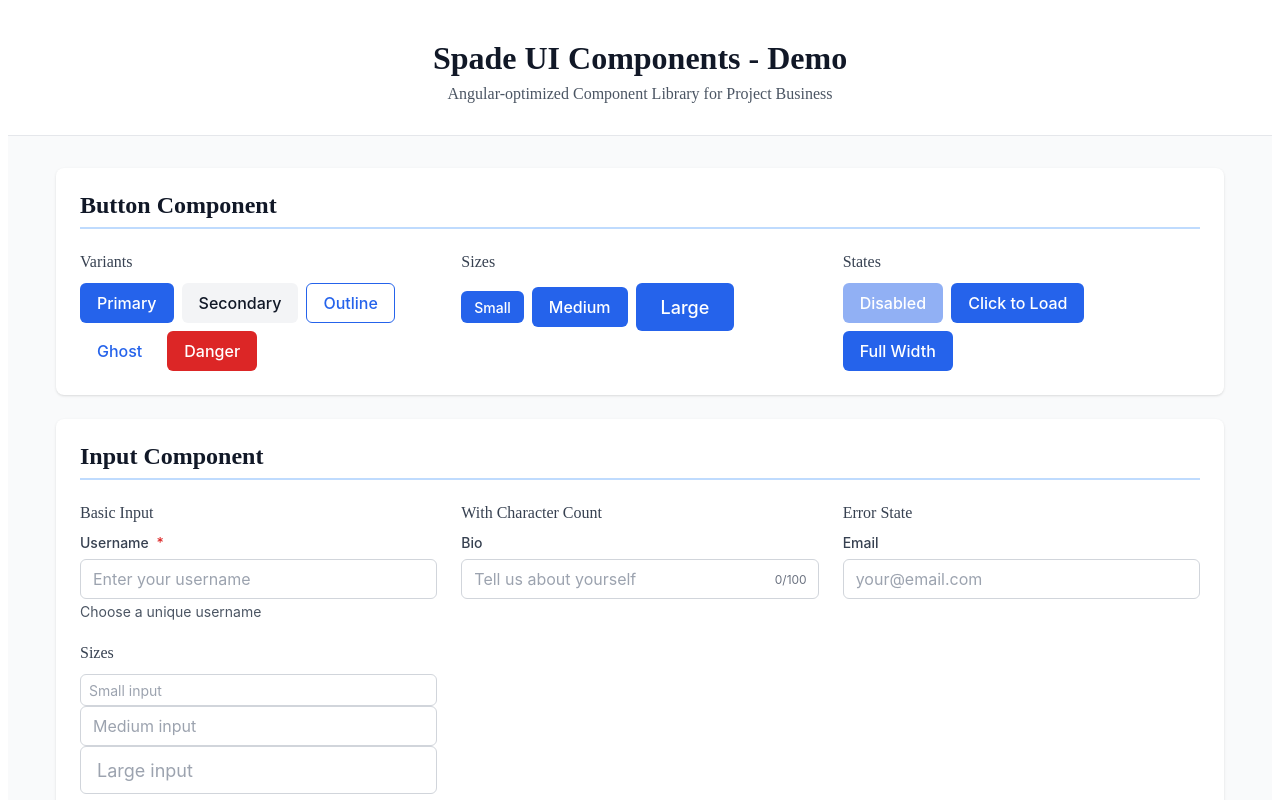
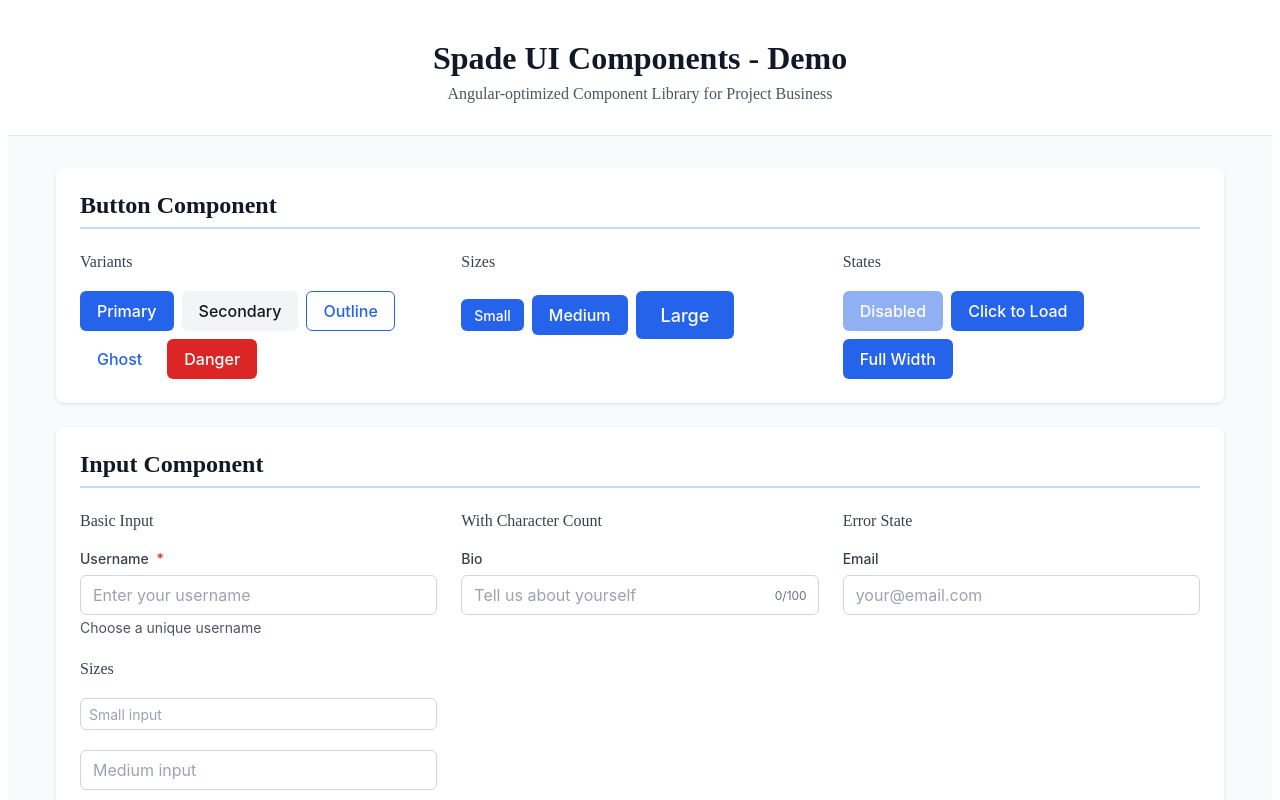
Before and after one commit to floriankulig/spadelib, an Angular app: page / in a window 1280 px wide. Shown: the top 800 px of the page. Built offline with nearby package versions, Linux system fonts and the light colour scheme.

Commit message:
style: refine demo-item layout by adjusting margin and adding gap

```diff
--- a/src/app/app.component.scss
+++ b/src/app/app.component.scss
@@ -55,8 +55,12 @@
 }
 
 .demo-item {
+  display: flex;
+  flex-direction: column;
+  gap: var(--spade-spacing-2);
+
   h3 {
-    margin: 0 0 var(--spade-spacing-3);
+    margin: 0;
     color: var(--spade-color-neutral-700);
     font-size: 1rem;
     font-weight: var(--spade-font-weight-medium);
```
